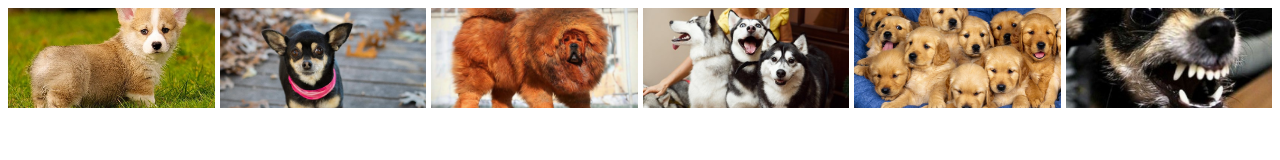
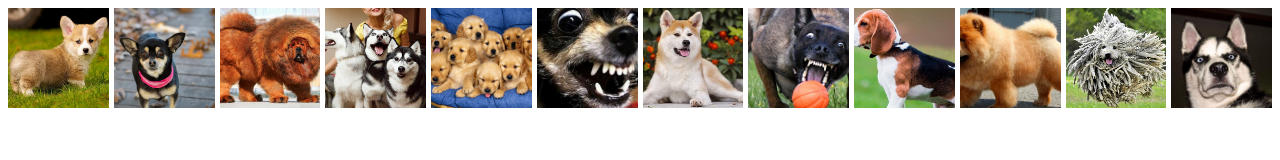
Before and after one commit to sergenast/third-exercise, a plain HTML site: page index.html in a window 1280 px wide. Drawn offline with Linux system fonts and the light colour scheme.

Commit message:
Added 6 more images

```diff
--- a/index.html
+++ b/index.html
@@ -27,5 +27,11 @@
     <div><img src="/4.jpg" alt="Четвертая собачка" /></div>
     <div><img src="/5.jpg" alt="Пятая собачка" /></div>
     <div><img src="/6.jpg" alt="Шестая собачка" /></div>
+    <div><img src="/7.jpg" alt="Седьмая собачка" /></div>
+    <div><img src="/8.jpg" alt="Восьмая собачка" /></div>
+    <div><img src="/9.jpg" alt="Девятая собачка" /></div>
+    <div><img src="/10.jpg" alt="Десятая собачка" /></div>
+    <div><img src="/11.jpg" alt="Одиннадцатая собачка" /></div>
+    <div><img src="/12.jpg" alt="Двенадцатая собачка" /></div>
   </body>
 </html>
```
Also changed, not shown: 10.jpg (added), 11.jpg (added), 12.jpg (added), 7.jpg (added), 8.jpg (added), 9.jpg (added).
